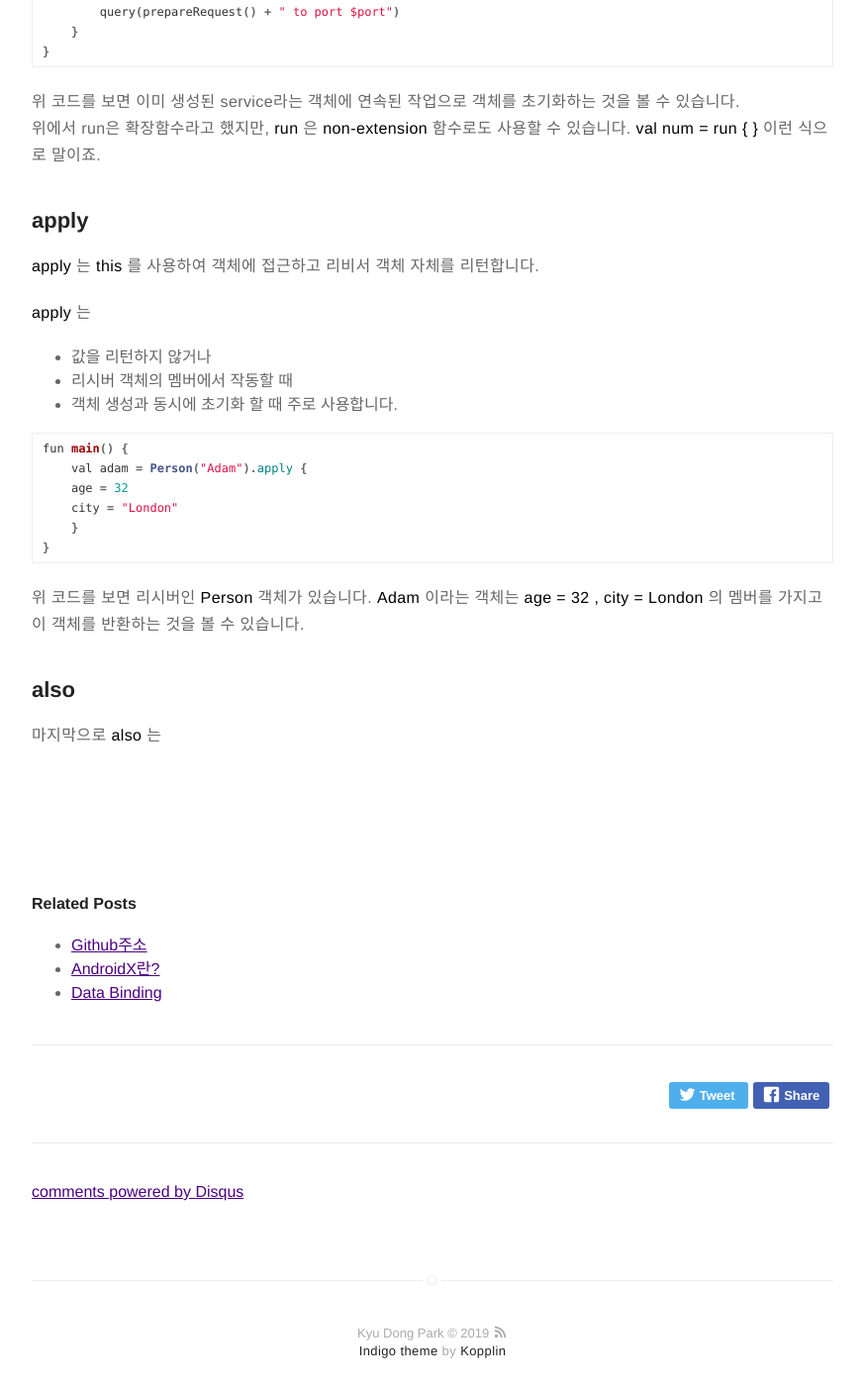
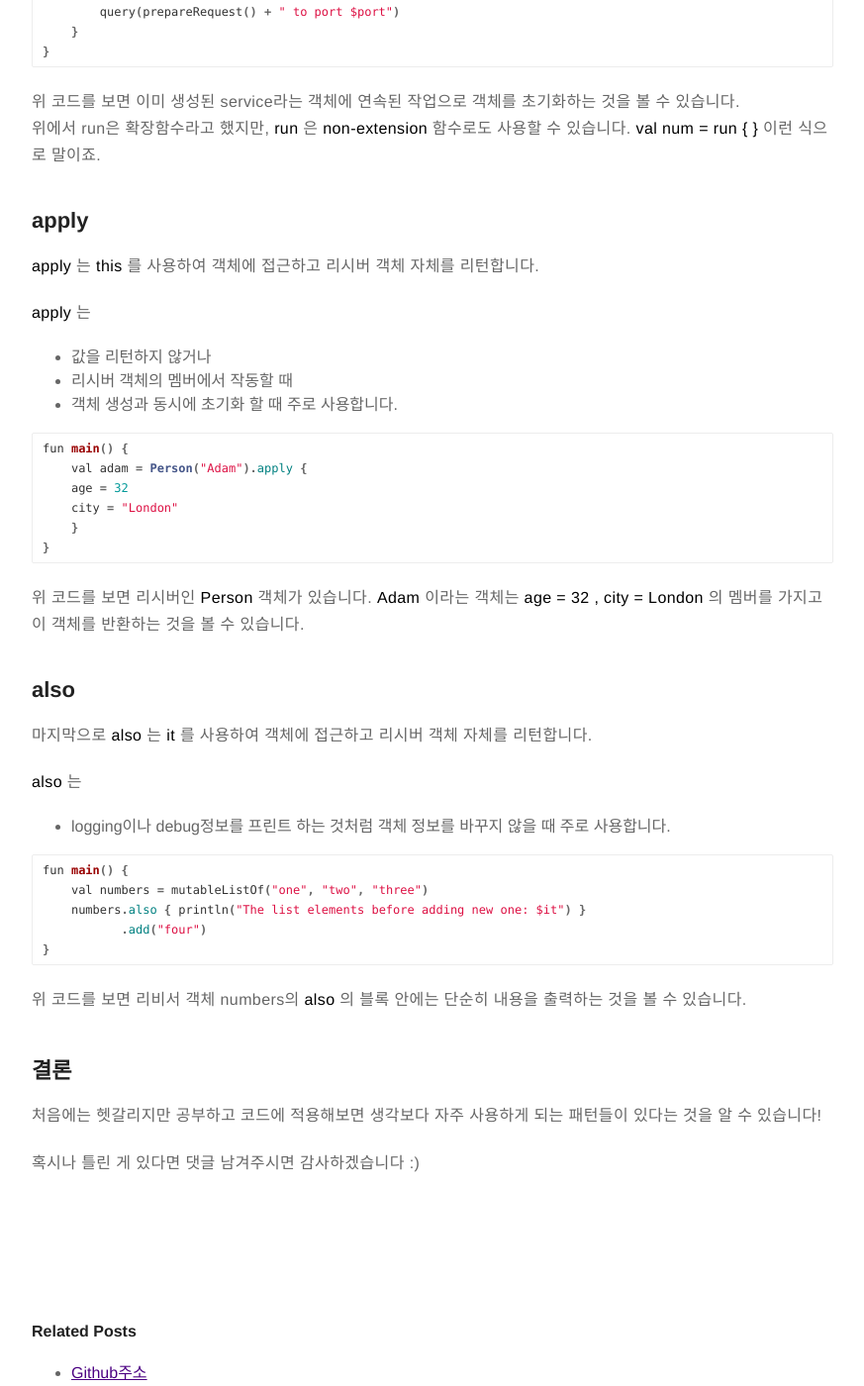
Before and after one commit to Kyudong3/Kyudong3.github.io, a Jekyll site: the page built from _posts/2019-06-30-Kotlin정리.markdown, in a window 1280 px wide and 1400 px high, scrolled down 3498 px. Shown: the whole window at 99% size, without its empty margins (203-1076 px from the left). Built offline with Jekyll 4.4.1, drawn with Linux system fonts in a browser that asks for light colours; comment, search, counter and statistics services are not loaded.

Commit message:
Complete scope function
글 작성 초안 완료

````diff
--- a/_posts/2019-06-30-Kotlin정리.markdown
+++ b/_posts/2019-06-30-Kotlin정리.markdown
@@ -168,7 +168,7 @@ fun main() {
 위에서 run은 확장함수라고 했지만, **run** 은 **non-extension** 함수로도 사용할 수 있습니다. **val num = run { }** 이런 식으로 말이죠.
 
 ## apply
-**apply** 는 **this** 를 사용하여 객체에 접근하고 리비서 객체 자체를 리턴합니다.
+**apply** 는 **this** 를 사용하여 객체에 접근하고 리시버 객체 자체를 리턴합니다.
 
 **apply** 는
 * 값을 리턴하지 않거나
@@ -188,4 +188,24 @@ fun main() {
 위 코드를 보면 리시버인 **Person** 객체가 있습니다. **Adam** 이라는 객체는 **age = 32 , city = London** 의 멤버를 가지고 이 객체를 반환하는 것을 볼 수 있습니다.
 
 ## also
-마지막으로 **also** 는
+마지막으로 **also** 는 **it** 를 사용하여 객체에 접근하고 리시버 객체 자체를 리턴합니다.
+
+**also** 는
+* logging이나 debug정보를 프린트 하는 것처럼 객체 정보를 바꾸지 않을 때
+주로 사용합니다.
+
+```java
+fun main() {
+    val numbers = mutableListOf("one", "two", "three")
+    numbers.also { println("The list elements before adding new one: $it") }
+           .add("four")
+}
+```
+
+위 코드를 보면 리비서 객체 numbers의 **also** 의 블록 안에는 단순히 내용을 출력하는 것을 볼 수 있습니다.
+
+
+## 결론
+처음에는 헷갈리지만 공부하고 코드에 적용해보면 생각보다 자주 사용하게 되는 패턴들이 있다는 것을 알 수 있습니다!
+
+혹시나 틀린 게 있다면 댓글 남겨주시면 감사하겠습니다 :)
````
